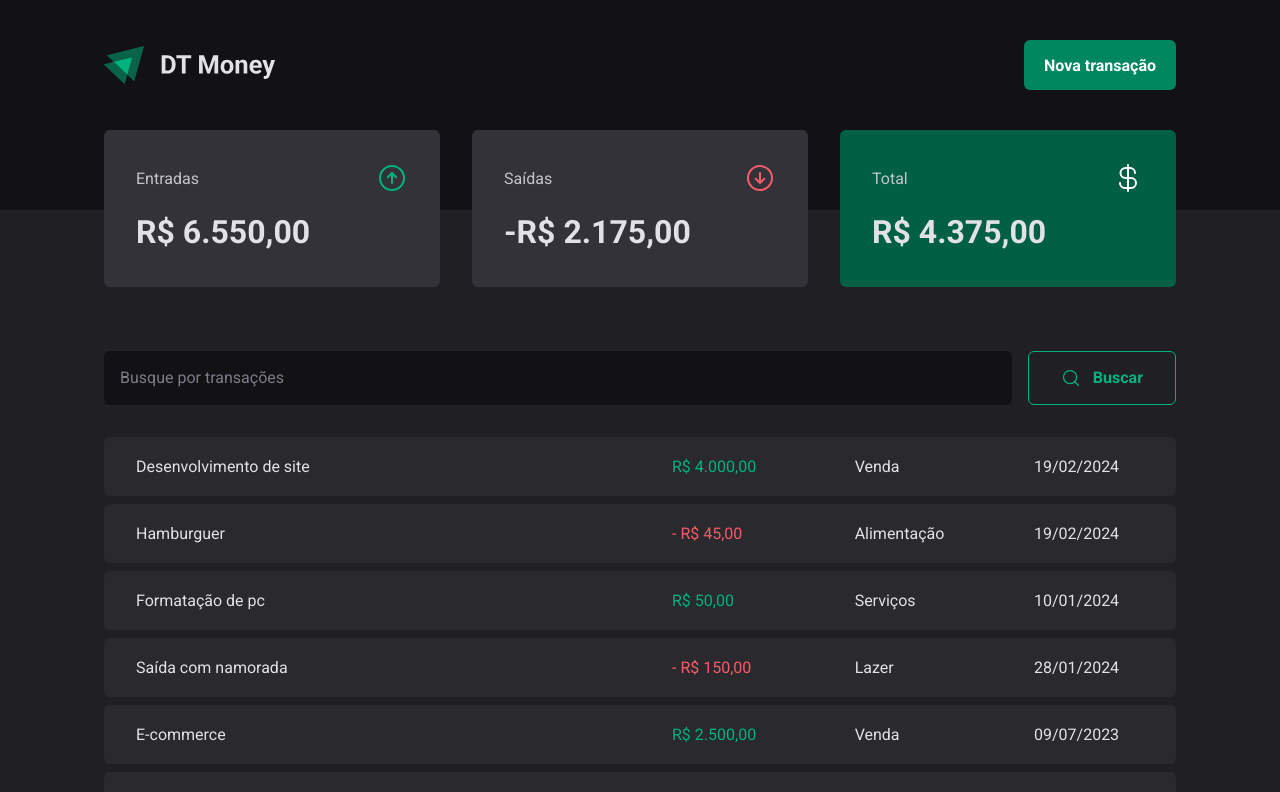
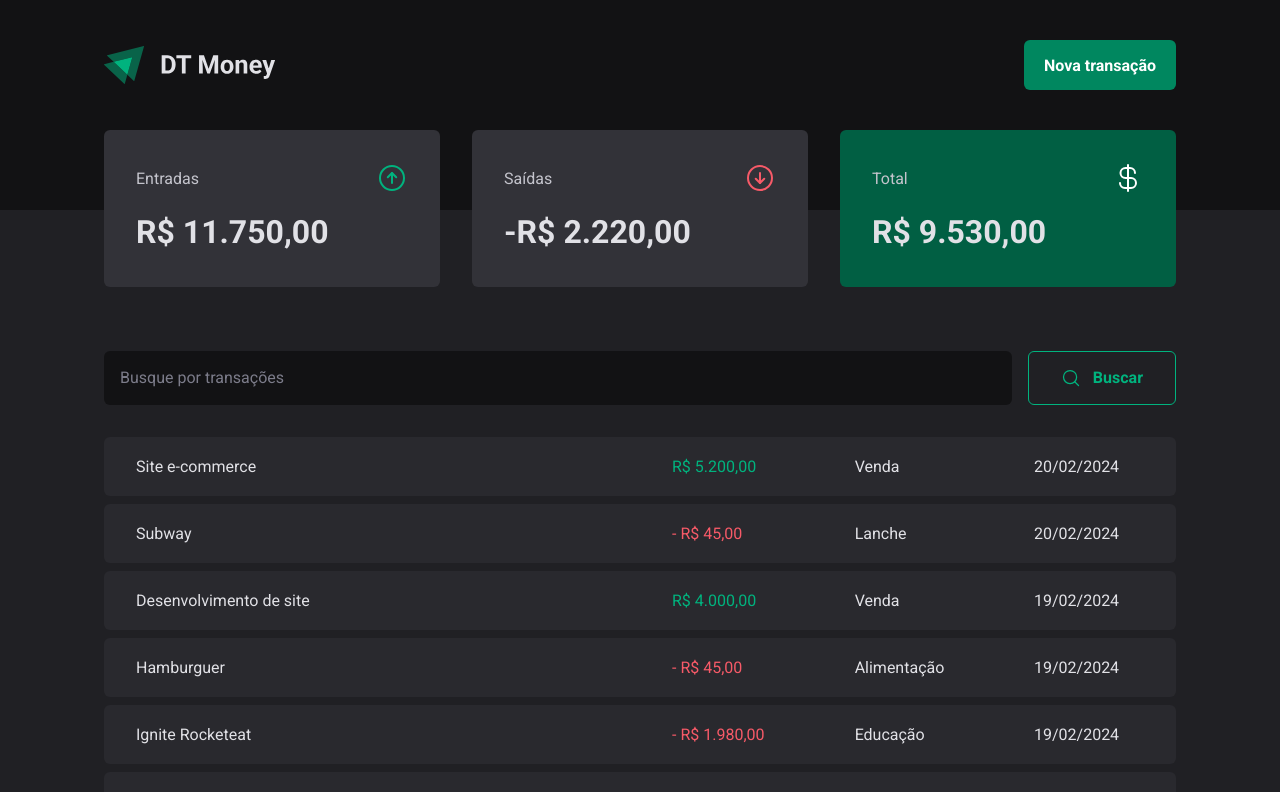
Before and after one commit to Dex64ter/DT-Money, a React (Vite) app: page / in a window 1280 px wide. Shown: the top 792 px of the page. Built offline with nearby package versions, Linux system fonts and the light colour scheme; data requests are answered from the project's data file.

Commit message:
Criando nova transação

```diff
--- a/server.json
+++ b/server.json
@@ -21,7 +21,7 @@
       "description": "Formatação de pc",
       "type": "income",
       "category": "Serviços",
-      "price": 50.00,
+      "price": 50,
       "createdAt": "2024-01-10T22:24:29.720Z"
     },
     {
@@ -29,7 +29,7 @@
       "description": "Saída com namorada",
       "type": "outcome",
       "category": "Lazer",
-      "price": 150.00,
+      "price": 150,
       "createdAt": "2024-01-28T22:24:29.720Z"
     },
     {
@@ -37,7 +37,7 @@
       "description": "E-commerce",
       "type": "income",
       "category": "Venda",
-      "price": 2500.00,
+      "price": 2500,
       "createdAt": "2023-07-09T22:24:29.720Z"
     },
     {
@@ -47,6 +47,22 @@
       "category": "Educação",
       "price": 1980,
       "createdAt": "2024-02-19T22:24:29.720Z"
+    },
+    {
+      "description": "Subway",
+      "price": 45,
+      "category": "Lanche",
+      "type": "outcome",
+      "createdAt": "2024-02-20T20:18:33.388Z",
+      "id": 6
+    },
+    {
+      "description": "Site e-commerce",
+      "type": "income",
+      "category": "Venda",
+      "price": 5200,
+      "createdAt": "2024-02-20T21:02:37.591Z",
+      "id": 7
     }
   ]
 }
--- a/src/components/NewTransactionModal/index.tsx
+++ b/src/components/NewTransactionModal/index.tsx
@@ -1,10 +1,11 @@
 import * as Dialog from "@radix-ui/react-dialog";
-// import * as RadioGroup from '@radix-ui/react-radio-group';
 import { Overlay, Content, CloseButton, TransactionType, TransactionTypeButton } from "./styles";
 import { ArrowCircleDown, ArrowCircleUp, X } from "phosphor-react";
 import * as z from 'zod';
 import { Controller, useForm } from "react-hook-form";
 import { zodResolver } from "@hookform/resolvers/zod";
+import { useContext } from "react";
+import { TransactionContext } from "../../contexts/TransactionContext";
 
 const newTransactionFormSchema = z.object({
   description: z.string(),
@@ -16,20 +17,28 @@ const newTransactionFormSchema = z.object({
 type NewTransactionFormInputs = z.infer<typeof newTransactionFormSchema>
 
 export function NewTransactionModal() {
+  const { createTransaction } = useContext(TransactionContext)
 
   const {
     control,
     register,
     handleSubmit,
+    reset,
     formState: {isSubmitting}
   } = useForm<NewTransactionFormInputs>({
     resolver: zodResolver(newTransactionFormSchema),
   })
 
   async function handleNewTransaction(data: NewTransactionFormInputs) {
-    await new Promise(resolve => setTimeout(resolve, 2000))
+    const { description, category, price, type } = data;
 
-    console.log(data)
+    await createTransaction({
+      description,
+      price,
+      category,
+      type
+    })
+    reset()
   }
 
   return (
--- a/src/contexts/TransactionContext.tsx
+++ b/src/contexts/TransactionContext.tsx
@@ -3,7 +3,6 @@ import { api } from "../lib/axios";
 
 
 interface Transaction {
-  id: number;
   description: string;
   type: "income" | "outcome";
   price: number;
@@ -11,9 +10,17 @@ interface Transaction {
   createdAt: string;
 }
 
+interface CreateTransactionInput {
+  description: string,
+  price: number,
+  category: string,
+  type: 'income' | 'outcome'
+}
+
 interface TransactionContextType {
   transactions: Transaction[];
-  fetchTransactions: (query?: string) => Promise<void>
+  fetchTransactions: (query?: string) => Promise<void>;
+  createTransaction: (data: CreateTransactionInput) => Promise<void>;
 }
 
 export const TransactionContext = createContext({} as TransactionContextType)
@@ -28,11 +35,27 @@ export function TransactionsProvider({children}: TransactionsProviderProps) {
   async function fetchTransactions(query?: string) {
     const response = await api.get('/transactions', {
       params: {
+        _sort: 'createdAt',
+        _order: 'desc',
         q: query,
       }
     })
 
     setTransactions(response.data)
+  }
+
+  async function createTransaction(data: CreateTransactionInput) {
+    const { description, category, price, type } = data;
+
+    const response = await api.post('transactions', {
+      description,
+      type,
+      category,
+      price,
+      createdAt: new Date(),
+    })
+
+    setTransactions(state => [response.data, ...state])
   }
 
   useEffect(() => {
@@ -42,7 +65,8 @@ export function TransactionsProvider({children}: TransactionsProviderProps) {
   return (
     <TransactionContext.Provider value={{
       fetchTransactions,
-      transactions
+      transactions,
+      createTransaction
     }}>
       {children}
     </TransactionContext.Provider>
```
